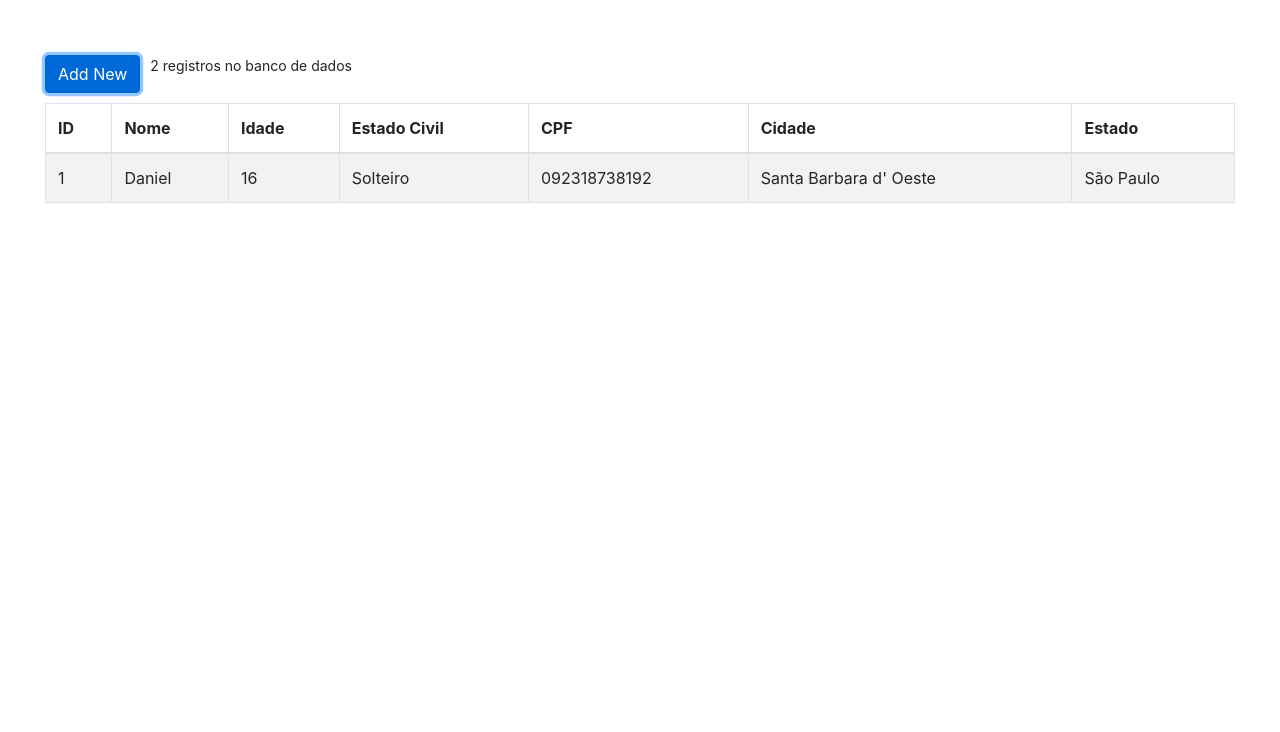
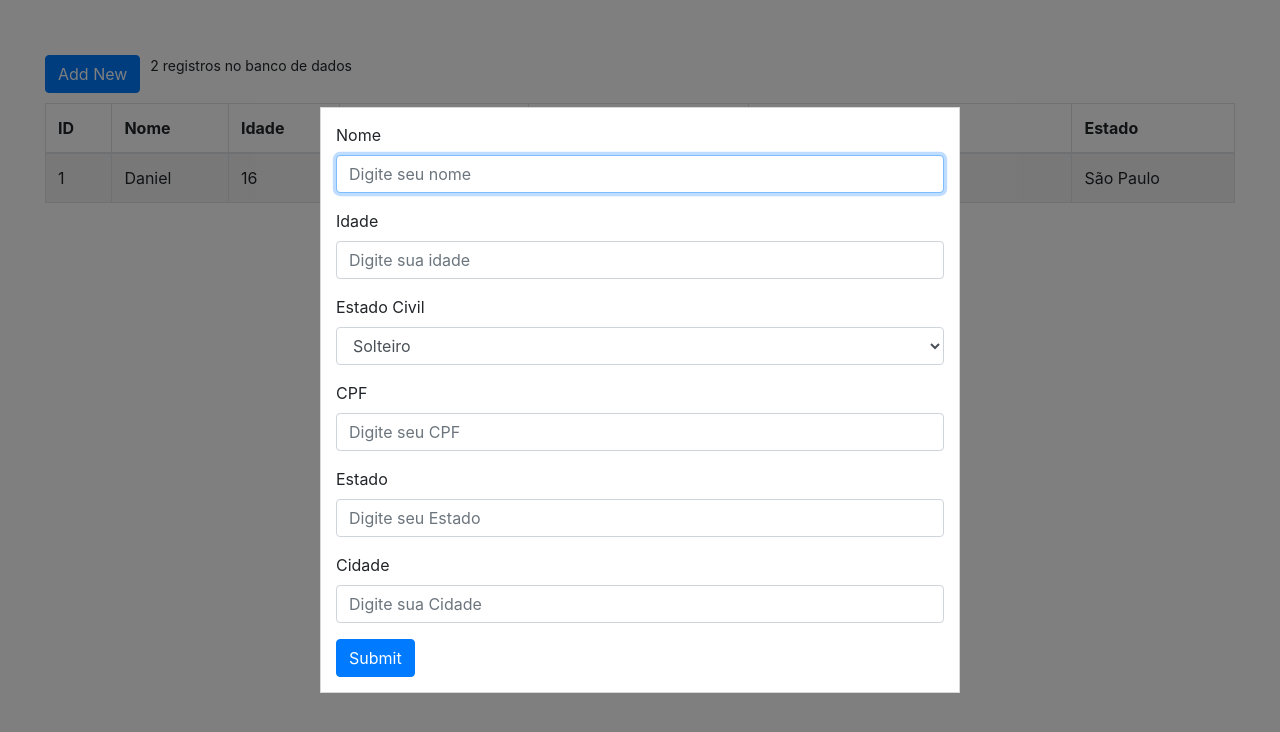
Before and after one commit to danitw/processo-seletivo-softwrap-frontend, a React (Create React App) app: page / in a window 1280 px wide. Both pictures are taken after a click on the button "Add New". Shown: the top 732 px of the page. Built offline with nearby package versions, Linux system fonts and the light colour scheme.

Commit message:
formulario de adicionar user feito

```diff
--- a/package.json
+++ b/package.json
@@ -12,6 +12,7 @@
     "react-bootstrap": "^1.4.0",
     "react-dom": "^17.0.1",
     "react-scripts": "4.0.1",
+    "reactjs-popup": "^2.0.4",
     "web-vitals": "^0.2.4"
   },
   "scripts": {
--- /dev/null
+++ b/src/components/formAddUser/formAddUser.jsx
@@ -0,0 +1,56 @@
+import React, { Component } from 'react';
+
+import { Form, Button } from 'react-bootstrap'
+
+import './index.css';
+
+class FormAddUser extends Component {
+  render() {
+    return (
+      <div className="formAddUser">
+          <Form>
+            <Form.Group>
+              <Form.Label>Nome</Form.Label>
+              <Form.Control type="text" placeholder="Digite seu nome" />
+            </Form.Group>
+
+            <Form.Group>
+              <Form.Label>Idade</Form.Label>
+              <Form.Control type="number" placeholder="Digite sua idade" />
+            </Form.Group>
+
+            <Form.Group>
+              <Form.Label>Estado Civil</Form.Label>
+              <Form.Control as="select" defaultValue="Solteiro">
+                <option>Solteiro</option>
+                <option>Casado</option>
+                <option>Divorciado</option>
+                <option>Viuvo</option>
+              </Form.Control>
+            </Form.Group>
+
+            <Form.Group>
+              <Form.Label>CPF</Form.Label>
+              <Form.Control type="text" placeholder="Digite seu CPF" />
+            </Form.Group>
+
+            <Form.Group>
+              <Form.Label>Estado</Form.Label>
+              <Form.Control type="text" placeholder="Digite seu Estado" />
+            </Form.Group>
+            <Form.Group>
+              <Form.Label>Cidade</Form.Label>
+              <Form.Control type="text" placeholder="Digite sua Cidade" />
+            </Form.Group>
+
+
+            <Button variant="primary" type="submit">
+              Submit
+            </Button>
+          </Form>
+      </div>
+    );
+  }
+}
+
+export default FormAddUser;
--- /dev/null
+++ b/src/components/formAddUser/index.css
@@ -0,0 +1,3 @@
+.formAddUser {
+  padding: 10px;
+}
--- a/src/pages/index.jsx
+++ b/src/pages/index.jsx
@@ -1,15 +1,21 @@
 import React, { Component } from 'react';
 import { Button } from 'react-bootstrap';
 import { Table } from 'react-bootstrap'
+import Popup from 'reactjs-popup';
+import 'reactjs-popup/dist/index.css';
+import './style.css';
 
-import './style.css';
+import FormAddUser from '../components/formAddUser/formAddUser.jsx';
 
 class Index extends Component {
   render() {
     return (
       <main>
         <div class="top">
-          <Button variant="primary">Add New</Button>
+          <Popup trigger={ <Button variant="primary">Add New</Button> } modal>
+            <FormAddUser />
+          </Popup>
+
           <p>2 registros no banco de dados</p>
         </div>
           <Table striped bordered hover>
```
Also changed, not shown: 2 other files (tests, documents, lock files or other folders).
